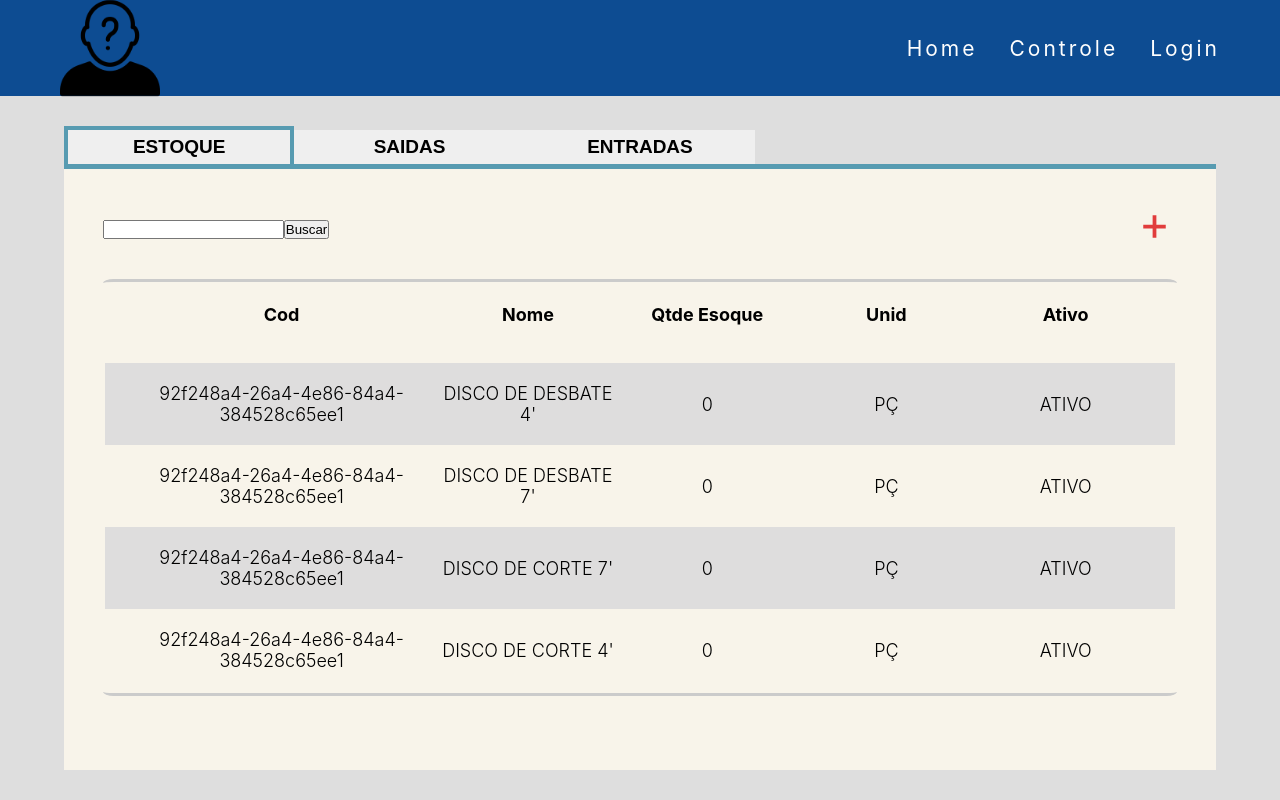
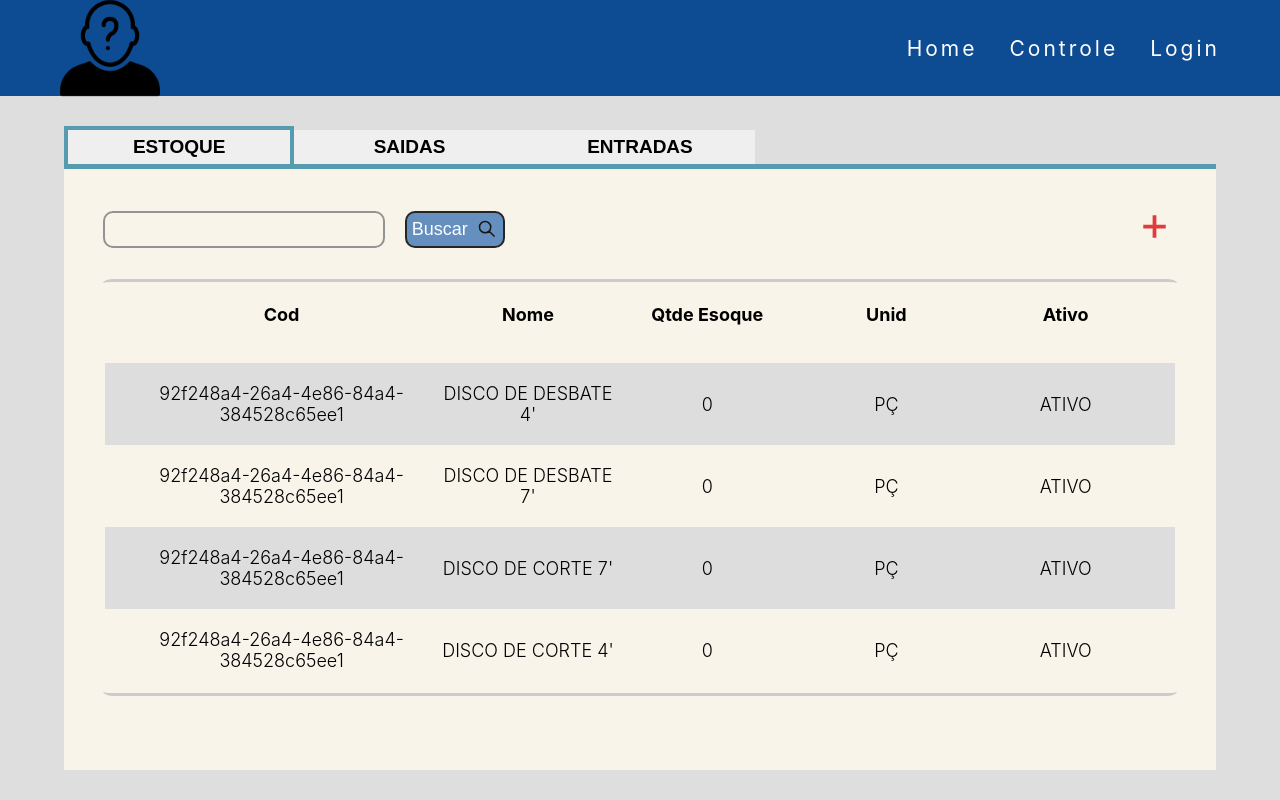
Before and after one commit to YagoFogaca/CE-FRONT, a React (Vite) app in the folder client/: page / in a window 1280 px wide. Built offline with nearby package versions, Linux system fonts and the light colour scheme.

Commit message:
feat: implementação do filtro de busca

```diff
--- a/client/src/components/section-table/index.sectionTable.tsx
+++ b/client/src/components/section-table/index.sectionTable.tsx
@@ -1,6 +1,7 @@
 import * as C from './style.sectionTable';
-import { GrFormAdd } from 'react-icons/gr';
+import { GrFormAdd, GrSearch } from 'react-icons/gr';
 import { PropsSectionTable } from '../../utils/types/props.types';
+import { BtnS } from '../../components-styled/btn/index.btn';
 
 export function SectionTable({ setFilter }: PropsSectionTable) {
   function filter(event: React.FormEvent<HTMLFormElement>) {
@@ -10,10 +11,12 @@ export function SectionTable({ setFilter }: PropsSectionTable) {
 
   return (
     <C.SectionTableS>
-      <form onSubmit={filter}>
-        <input type="text" name="search" id="search" />
-        <button>Buscar</button>
-      </form>
+      <C.FormSectionTableS onSubmit={filter}>
+        <C.InputSectionTableS type="text" name="search" id="search" />
+        <BtnS>
+          Buscar <GrSearch />
+        </BtnS>
+      </C.FormSectionTableS>
       <C.BtnSectionTableS>
         <GrFormAdd />
       </C.BtnSectionTableS>
--- a/client/src/components/section-table/style.sectionTable.ts
+++ b/client/src/components/section-table/style.sectionTable.ts
@@ -7,6 +7,29 @@ export const SectionTableS = styled.section`
   flex-direction: row;
   justify-content: space-between;
   align-items: center;
+`;
+
+export const FormSectionTableS = styled.form`
+  width: 60%;
+  display: flex;
+  flex-wrap: wrap;
+  gap: 2rem;
+  @media (max-width: 425px) {
+    width: 80%;
+  }
+`;
+
+export const InputSectionTableS = styled.input`
+  width: 40%;
+  background: #f8f4ea;
+  border: 2px solid #939393;
+  padding: 0.6rem 1rem;
+  font-size: 1.8rem;
+  border-radius: 10px;
+  @media (max-width: 425px) {
+    font-size: 1.4rem;
+    width: 80%;
+  }
 `;
 
 export const BtnSectionTableS = styled.button`
```
